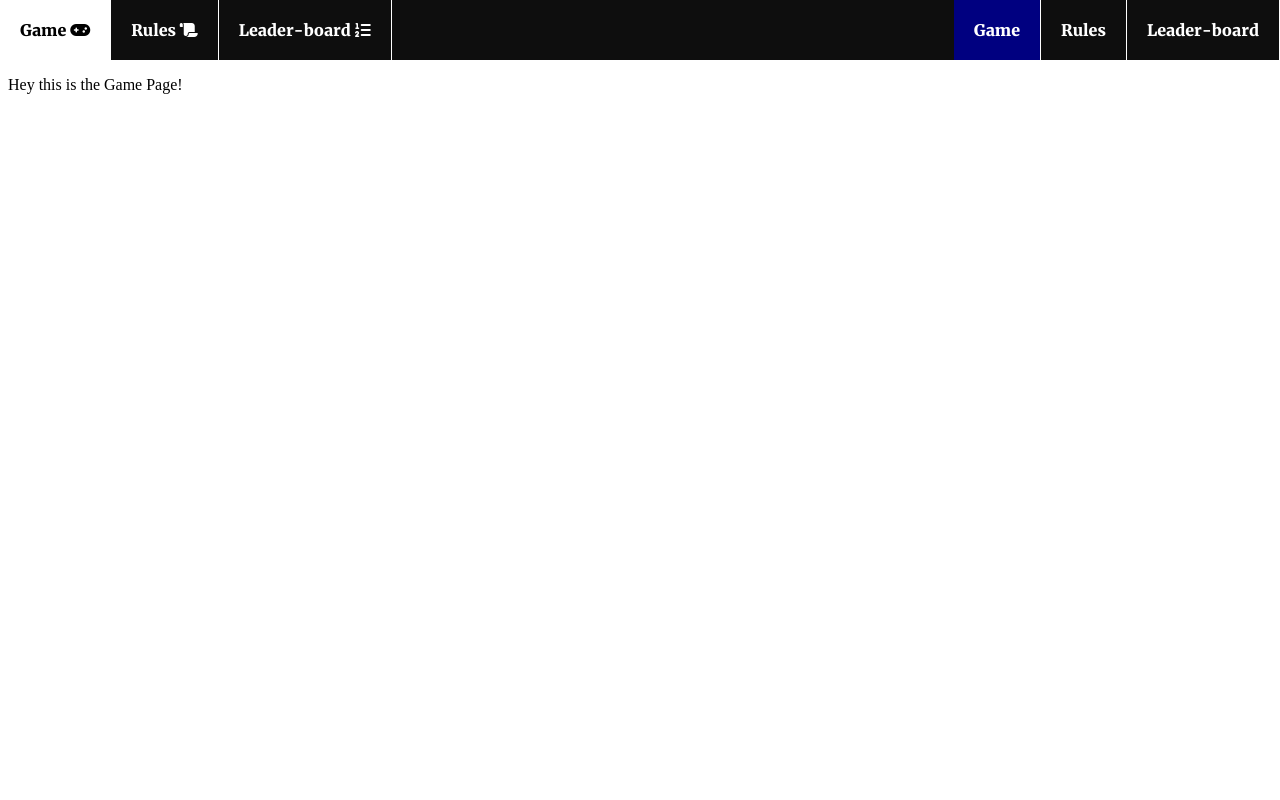
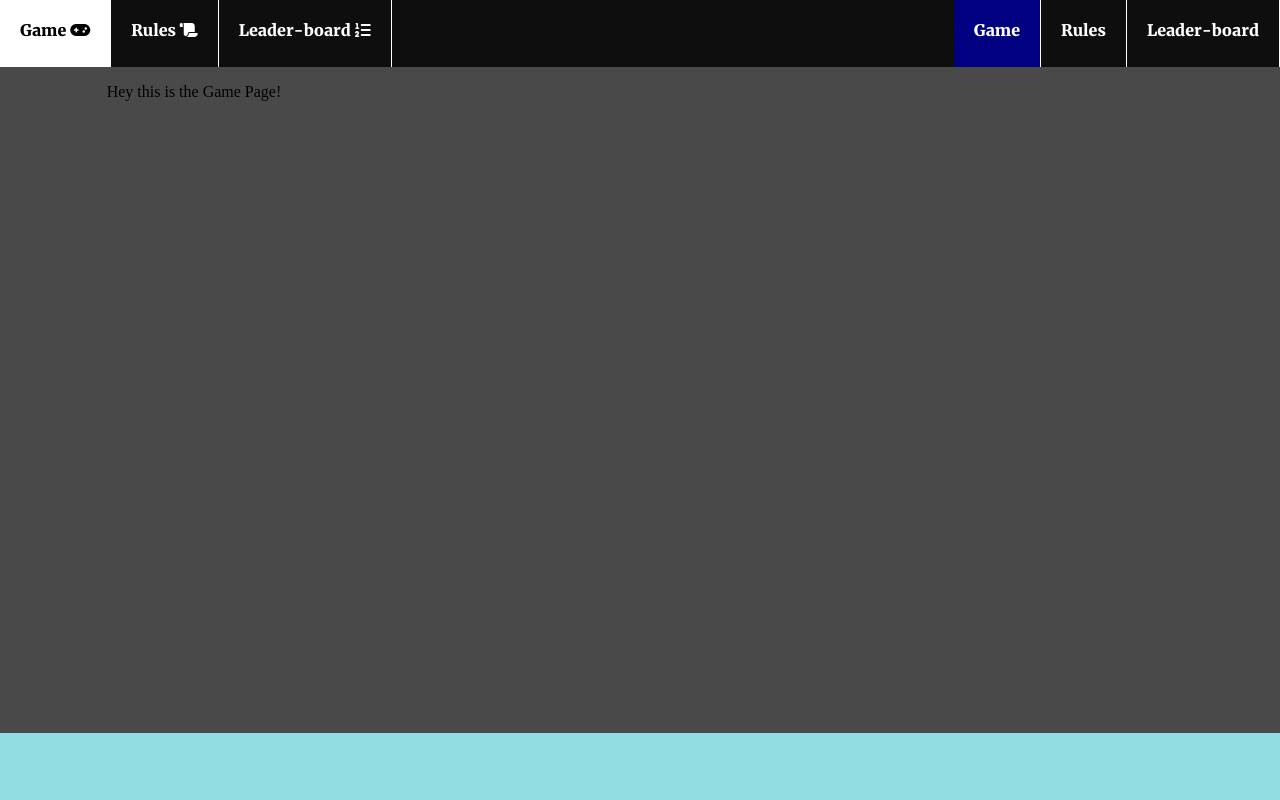
Before and after one commit to Creature121/GameWebsite_EscapeTheDungeon, a PHP site: page /html/index.html in a window 1280 px wide. Run offline with PHP 8.4, Linux system fonts and the light colour scheme.

Commit message:
Added TODO to all HTML pages. Made body into grid display.

```diff
--- a/css/common.css
+++ b/css/common.css
@@ -1,64 +1,80 @@
 /* Assuming screen size to be full-screen on a laptop screen */
+/* Credit to MDN Web Docs for resources on CSS Flexbox and Grid */
 
 @font-face {
     font-family: Merriweather;
     src: url("../assets/fonts/Merriweather/Merriweather-Black.ttf") format('truetype');
     font-weight: normal;
 }
+
 @font-face {
     font-family: Merriweather;
     src: url("../assets/fonts/Merriweather/Merriweather-Bold.ttf") format('truetype');
     font-weight: bold;
 }
-body
-{
+
+body {
     margin: 0; /* To remove gap on top of the navigation bar*/
+    min-height: 100vh;
+    background-color: #494949;
+    display: grid;
+    grid-template: 1fr 10fr 1fr / 1fr 10fr 1fr;
+    grid-template-areas:
+        "navBar navBar navBar"
+        ". content ."
+        "footer footer footer";
 }
 
 /* CSS for the navigation bar START*/
-nav
-{
+nav {
     display: grid;
     grid-template-columns: 1fr 1fr;
-    grid-template-rows: auto;
     grid-template-areas:
         "leftSide rightSide";
+    grid-area: navBar;
 
     font-family: Merriweather, sans-serif;
 
     background-color: #0e0e0e;
 }
+
 nav div {
-    list-style-type: none;
-    margin: 0;
-    padding: 0;
-    overflow: hidden;
-
     display: flex;
 }
-div.leftContent { grid-area: leftSide; }
-div.rightContent
-{
+
+div.leftContent {
+    grid-area: leftSide;
+}
+
+div.rightContent {
     grid-area: rightSide;
     justify-content: flex-end;
 }
-nav a
-{
+
+nav a {
     color: white;
     text-align: center;
     padding: 2.5vmin;
     border-right: thin groove white;
     text-decoration: none;
 }
-nav a:hover
-{
+
+nav a:hover {
     background-color: white;
     color: black;
 }
-nav .selectedTab { background-color: navy; }
+
+nav .selectedTab {
+    background-color: navy;
+}
+
 /* CSS for the navigation bar END*/
 
-div#content
-{
-    margin: 1vmin;
+div#content {
+    grid-area: content;
 }
+
+footer {
+    grid-area: footer;
+    background-color: #92dde1;
+}
--- a/html/index.html
+++ b/html/index.html
@@ -1,4 +1,9 @@
 <!DOCTYPE html>
+<!--
+TODO
+Use CSS Grid on div content.
+Insert image of game (must add health and timer in image) here.
+-->
 <html lang="en">
 	<head>
 		<meta charset="UTF-8">
@@ -13,27 +18,29 @@
 				<div class="navButton selectedTab">
 					<a href="index.html">
 						Game
-						<i class="fa-solid fa-gamepad"></i>
+						<i class="fa-solid fa-gamepad" aria-hidden="true"></i>
 					</a>
 				</div>
 				<div class="navButton">
 					<a href="rules.html">
 						Rules
-						<i class="fa-solid fa-scroll"></i>
+						<i class="fa-solid fa-scroll" aria-hidden="true"></i>
 					</a>
 				</div>
 				<div class="navButton">
 					<a href="leaderboard.html">
 						Leader-board
-						<i class="fa-solid fa-list-ol"></i>
+						<i class="fa-solid fa-list-ol" aria-hidden="true"></i>
 					</a>
 				</div>
 			</div>
+
 			<div class="rightContent">
 				<div class="navButton selectedTab"><a href="index.html">Game</a></div>
 				<div class="navButton"><a href="rules.html">Rules</a></div>
 				<div class="navButton"><a href="leaderboard.html">Leader-board</a></div>
 			</div>
+
 		</nav>
 
 		<div id="content">
--- a/html/login.html
+++ b/html/login.html
@@ -1,4 +1,9 @@
 <!DOCTYPE html>
+<!--
+TODO
+Use CSS Grid on div content.
+Look at W3 Signup page for inspiration. Give credit.
+-->
 <html lang="en">
 	<head>
 		<meta charset="UTF-8">
--- a/html/registration.html
+++ b/html/registration.html
@@ -1,4 +1,9 @@
 <!DOCTYPE html>
+<!--
+TODO
+Use CSS Grid on div content.
+Look at W3 Signup page for inspiration. Give credit.
+-->
 <html lang="en">
 	<head>
 		<meta charset="UTF-8">
```
Also changed, not shown: html/leaderboard.html (+8 -3 lines), html/rules.html (+8 -3 lines), 1 other file.
